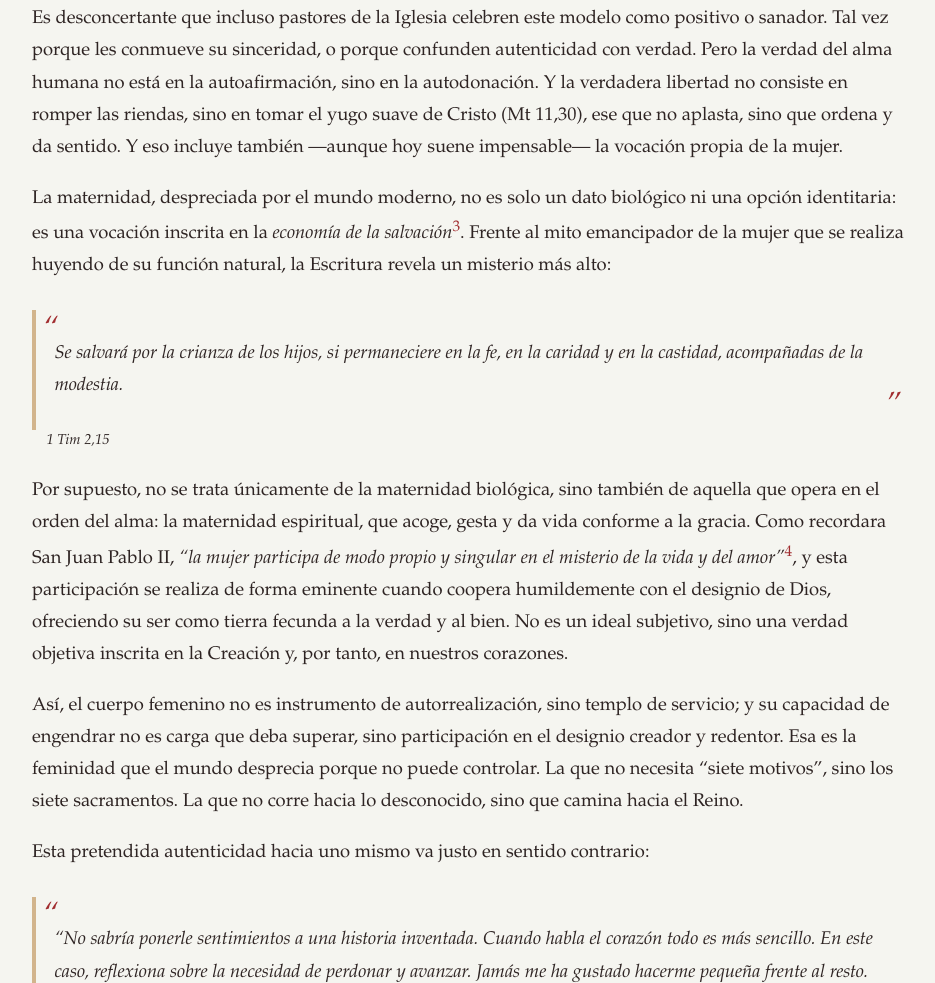
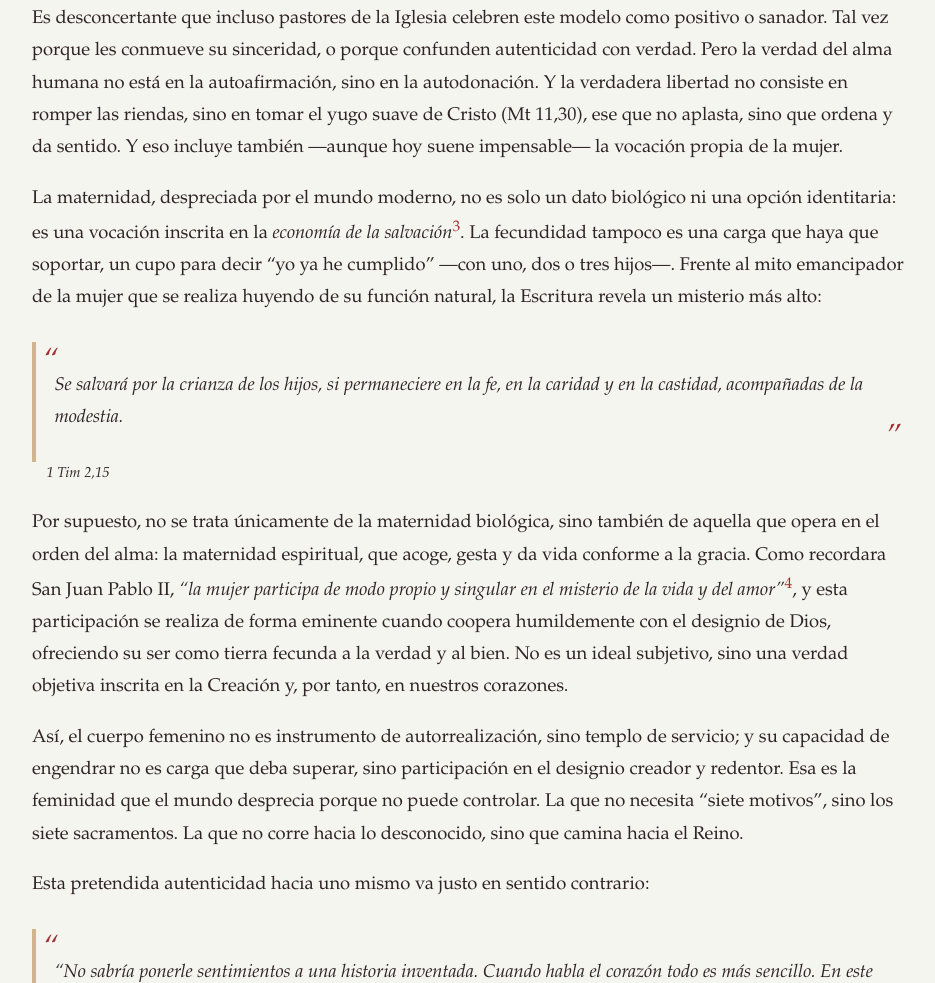
Before and after one commit to magisternullius/abbatia, a plain HTML site: page refectorium/opera/2025-04-30-sicut-equa-fera.html in a window 1280 px wide. Shown: the part 2105-3088 px from the top of the page, without its empty margins (332-1267 px from the left). Drawn offline with Linux system fonts and the light colour scheme.

Commit message:
Levia correxi

```diff
--- a/refectorium/opera/2025-04-30-sicut-equa-fera.html
+++ b/refectorium/opera/2025-04-30-sicut-equa-fera.html
@@ -114,9 +114,11 @@
         un dato biológico ni una opción identitaria: es una vocación
         inscrita en la <em>economía de la salvación</em><a href="#fn3"
         class="footnote-ref" id="fnref3"
-        role="doc-noteref"><sup>3</sup></a>. Frente al mito emancipador
-        de la mujer que se realiza huyendo de su función natural, la
-        Escritura revela un misterio más alto:</p>
+        role="doc-noteref"><sup>3</sup></a>. La fecundidad tampoco es
+        una carga que haya que soportar, un cupo para decir “yo ya he
+        cumplido” —con uno, dos o tres hijos—. Frente al mito
+        emancipador de la mujer que se realiza huyendo de su función
+        natural, la Escritura revela un misterio más alto:</p>
         <blockquote>
         <p>Se salvará por la crianza de los hijos, si permaneciere en la
         fe, en la caridad y en la castidad, acompañadas de la
```
Also changed, not shown: 1 other file.
